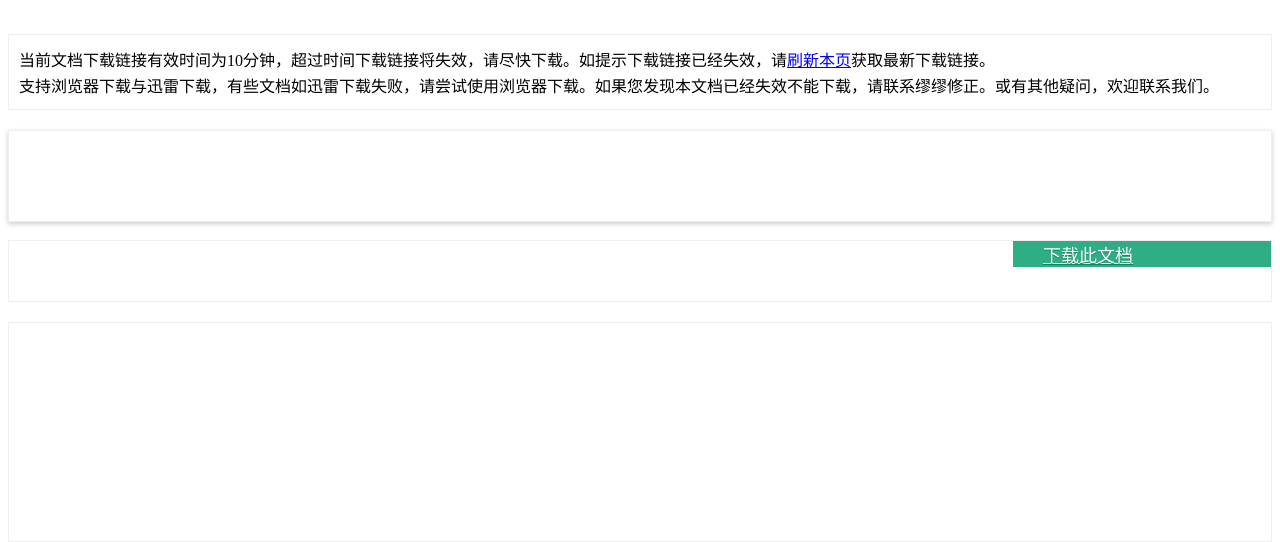
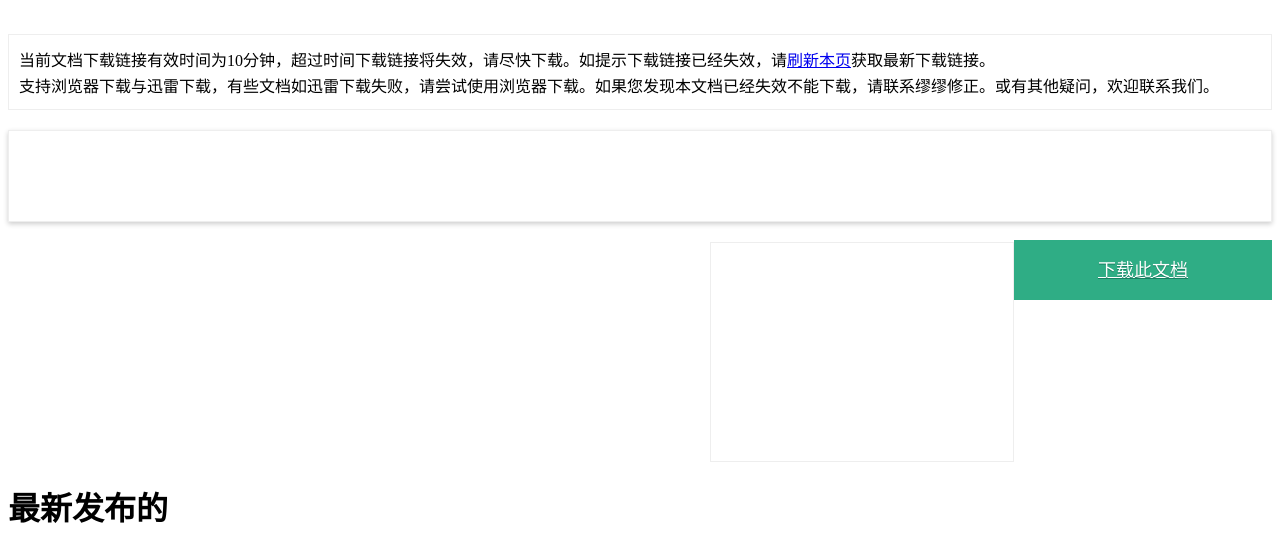
Before and after one commit to miaojuanfeng/mmdili, a PHP site: the page made by application/views/dl_view.php in a window 1280 px wide. Shown: the part 1146-1688 px from the top of the page. Run offline with PHP 8.4, Linux system fonts and the light colour scheme; the template is opened without the code that fills it, so the values that code supplies are empty.

Commit message:
update dl view

```diff
--- a/application/views/dl_view.php
+++ b/application/views/dl_view.php
@@ -62,7 +62,7 @@
 						(adsbygoogle = window.adsbygoogle || []).push({});
 						</script>
 					</div>
-					<div style="border:1px solid #eee; height:60px; margin:18px 0 20px 0;">
+					<div style="margin:18px 0 20px 0;">
 						<div style="float:left;width:468px;">
 							<script async src="//pagead2.googlesyndication.com/pagead/js/adsbygoogle.js"></script>
 							<!-- dl_button_left -->
@@ -85,8 +85,9 @@
 							(adsbygoogle = window.adsbygoogle || []).push({});
 							</script>
 						</div>
-						<div style="float:right;width:258px;">
-							<a href="#" target="_blank" style="color: white;
+						<div style="float:right;width:258px;height:60px;">
+							<a href="#" target="_blank" style="
+							color: white;
 						    text-shadow: #188062 0px 1px 0px;
 						    font-family: 微软雅黑, 冬青黑体, 宋体, arial;
 						    background: #2fad85;
@@ -94,6 +95,8 @@
 						    font-size: 18px;
 						    display: block;
 						    height: 100%;
+						    line-height:60px;
+						    text-align: center;
 						    white-space: nowrap;">下载此文档</a>
 						</div>
 						<div class="clearfix"></div>
```
